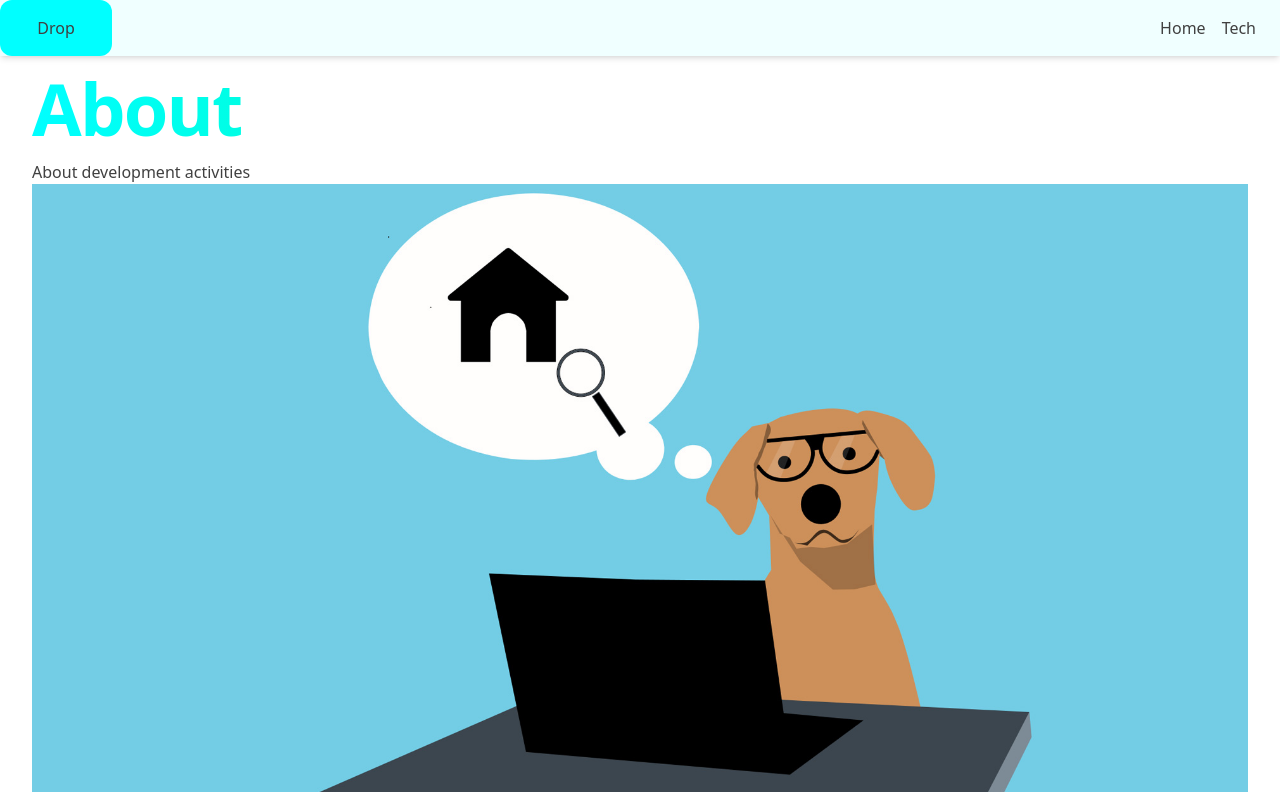
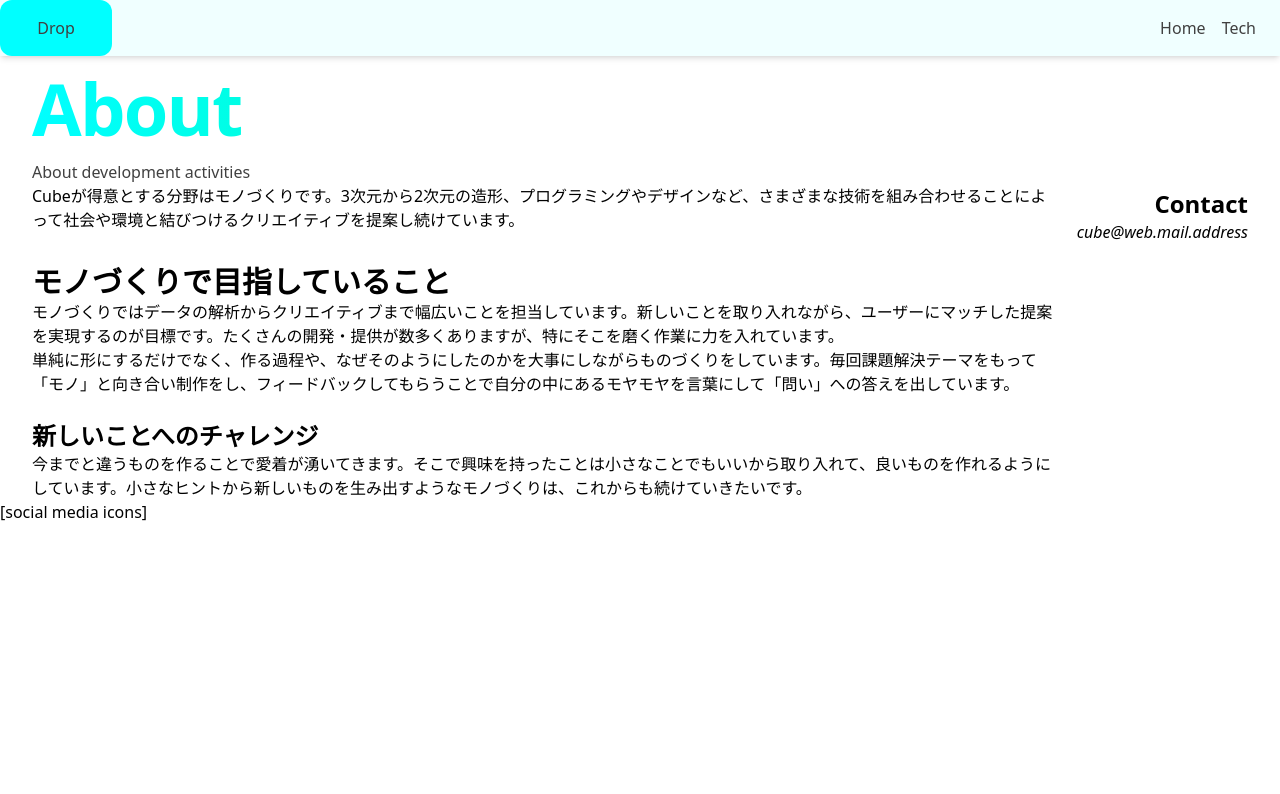
Before and after one commit to dropkun/MyWebsite, a Next.js app: page /about in a window 1280 px wide. Shown: the top 794 px of the page. Built offline with nearby package versions, Linux system fonts and the light colour scheme.

Commit message:
remove about image

```diff
--- a/app/about/page.tsx
+++ b/app/about/page.tsx
@@ -4,21 +4,12 @@ import PostBody from '@/components/PostBody';
 import Contact from '@/components/contact';
 import TwoColumn  from '@/components/TwoColumn';
 import Image from 'next/image';
-import eyecatch from '@/Image/about.jpg';
 
 export default function About() {
   return (
     <Container>
       <Hero title="About" subtitle="About development activities"/>
-      <figure>
-        <Image className={``}
-        src={eyecatch}
-        alt="eyecatch"
-        layout="responsive"
-        sizes="(min-width: 1152px) 100vw, 1152px"
-        priority
-        />
-      </figure>
+
       <TwoColumn>
         <TwoColumn.Main>
       <PostBody>
```
Also changed, not shown: Image/about.jpg (deleted).
